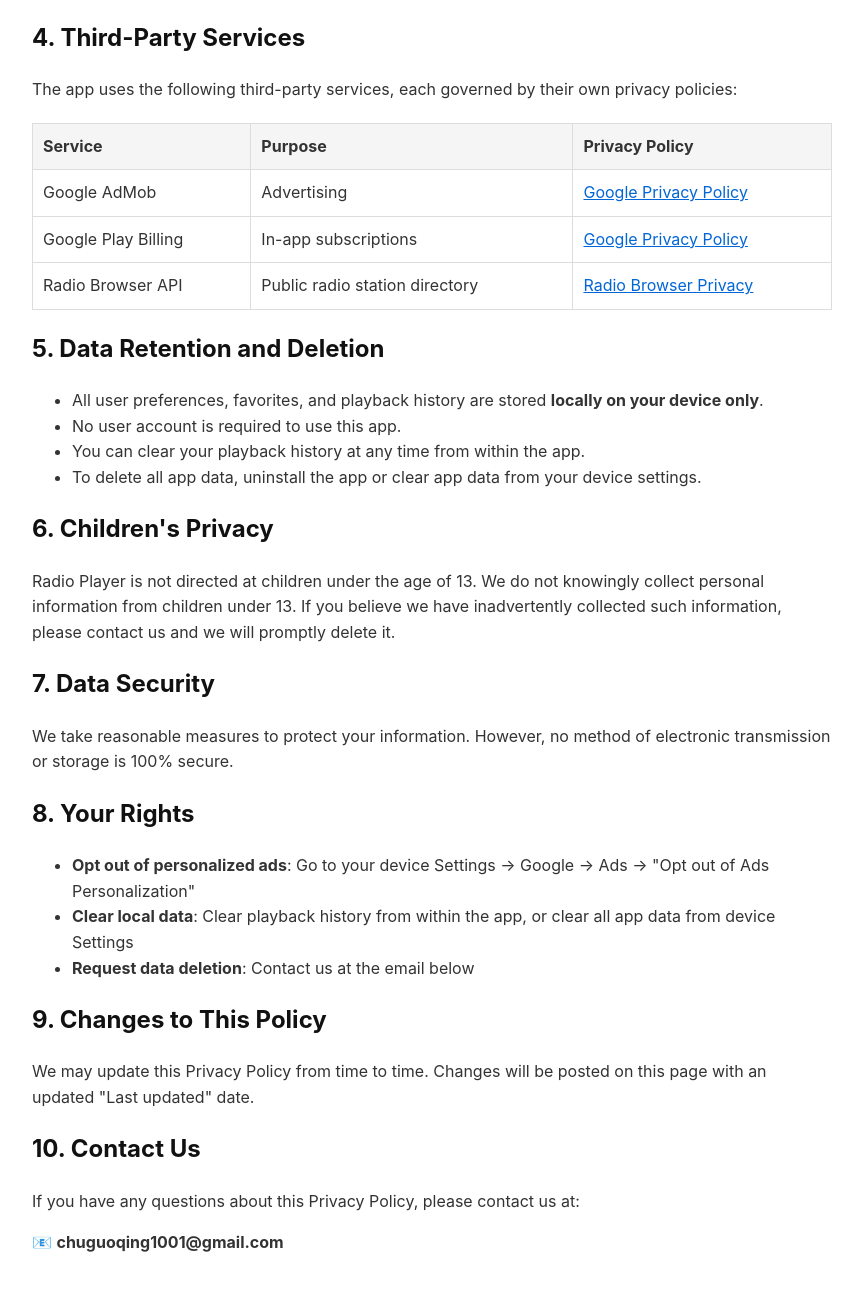
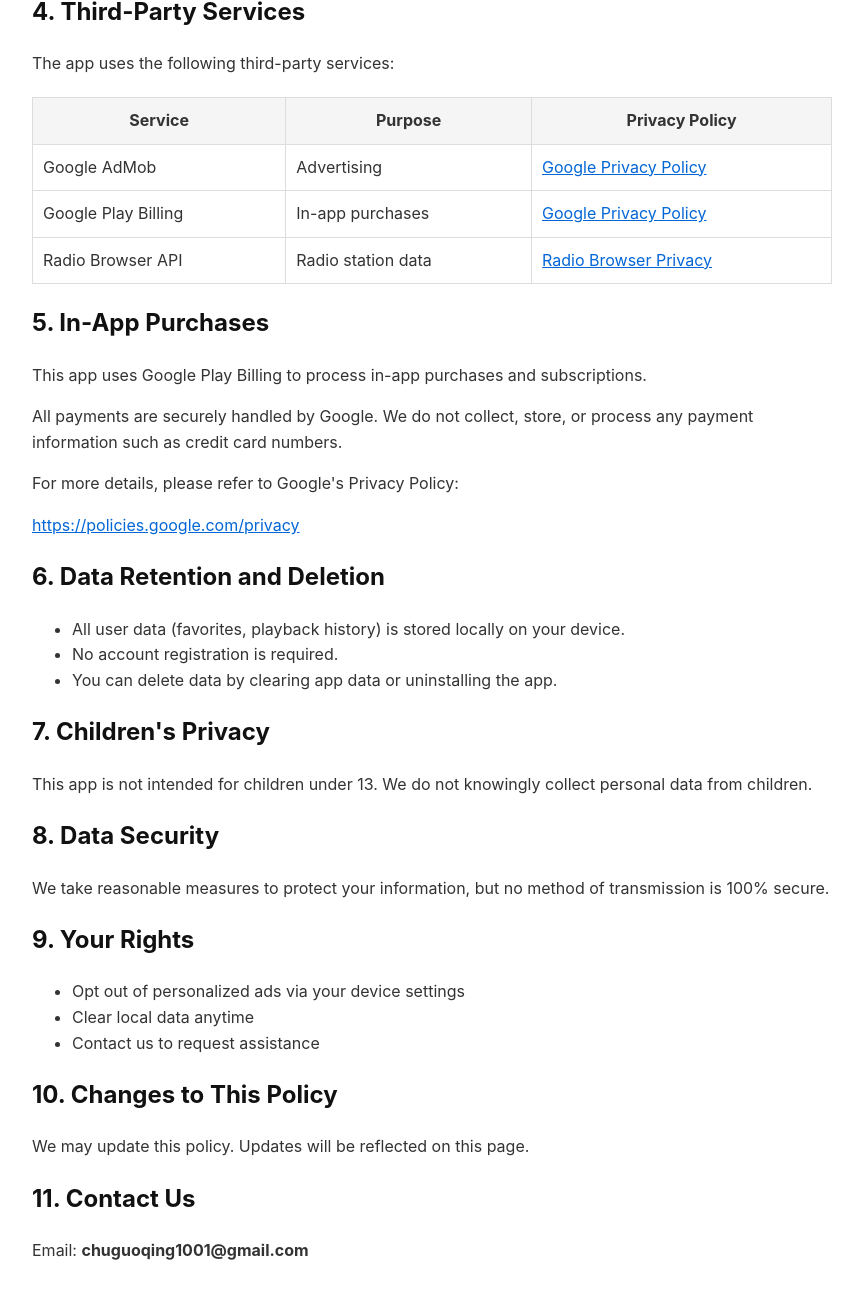
Before and after one commit to chuguoqing1001-bit/privacy-policy, a plain HTML site: page index.html in a window 1280 px wide. Shown: the part 995-2294 px from the top of the page, without its empty margins (208-1071 px from the left). Drawn offline with Linux system fonts and the light colour scheme.

Commit message:
Update index.html

```diff
--- a/index.html
+++ b/index.html
@@ -28,7 +28,6 @@
         th, td {
             border: 1px solid #ddd;
             padding: 10px;
-            text-align: left;
         }
         th {
             background-color: #f5f5f5;
@@ -53,7 +52,7 @@
 <h3>2.1 Information Collected Automatically</h3>
 <ul>
     <li><strong>Device information</strong>: device model, OS version, app version, crash logs, and session analytics — used solely to improve app stability and user experience.</li>
-    <li><strong>Advertising identifier (Google Advertising ID)</strong>: used by Google AdMob to serve ads to free-tier users.</li>
+    <li><strong>Advertising identifier (Google Advertising ID)</strong>: used by Google AdMob to serve ads.</li>
 </ul>
 
 <h3>2.2 Information You Provide</h3>
@@ -63,14 +62,14 @@
 
 <h3>2.3 Location Data</h3>
 <ul>
-    <li><strong>Approximate location</strong> (country-level, optional): detected once at first launch to auto-select local radio stations. This data is not stored on our servers.</li>
+    <li><strong>Approximate location</strong> (country-level, optional): used to suggest local radio stations. This data is not stored on our servers.</li>
 </ul>
 
 <h2>3. How We Use Your Information</h2>
 <ul>
     <li>Provide and maintain the radio streaming service</li>
-    <li>Display advertisements (free tier only; no ads for Pro subscribers)</li>
-    <li>Process and restore in-app subscription purchases via Google Play Billing</li>
+    <li>Display advertisements (free version only)</li>
+    <li>Process and restore in-app purchases via Google Play</li>
     <li>Improve app performance and fix bugs</li>
 </ul>
 
@@ -78,7 +77,7 @@
 
 <h2>4. Third-Party Services</h2>
 
-<p>The app uses the following third-party services, each governed by their own privacy policies:</p>
+<p>The app uses the following third-party services:</p>
 
 <table>
     <tr>
@@ -93,44 +92,55 @@
     </tr>
     <tr>
         <td>Google Play Billing</td>
-        <td>In-app subscriptions</td>
+        <td>In-app purchases</td>
         <td><a href="https://policies.google.com/privacy" target="_blank">Google Privacy Policy</a></td>
     </tr>
     <tr>
         <td>Radio Browser API</td>
-        <td>Public radio station directory</td>
+        <td>Radio station data</td>
         <td><a href="https://www.radio-browser.info/privacy" target="_blank">Radio Browser Privacy</a></td>
     </tr>
 </table>
 
-<h2>5. Data Retention and Deletion</h2>
+<h2>5. In-App Purchases</h2>
+
+<p>This app uses Google Play Billing to process in-app purchases and subscriptions.</p>
+
+<p>All payments are securely handled by Google. We do not collect, store, or process any payment information such as credit card numbers.</p>
+
+<p>For more details, please refer to Google's Privacy Policy:</p>
+
+<p>
+<a href="https://policies.google.com/privacy" target="_blank">
+https://policies.google.com/privacy
+</a>
+</p>
+
+<h2>6. Data Retention and Deletion</h2>
 <ul>
-    <li>All user preferences, favorites, and playback history are stored <strong>locally on your device only</strong>.</li>
-    <li>No user account is required to use this app.</li>
-    <li>You can clear your playback history at any time from within the app.</li>
-    <li>To delete all app data, uninstall the app or clear app data from your device settings.</li>
+    <li>All user data (favorites, playback history) is stored locally on your device.</li>
+    <li>No account registration is required.</li>
+    <li>You can delete data by clearing app data or uninstalling the app.</li>
 </ul>
 
-<h2>6. Children's Privacy</h2>
-<p>Radio Player is not directed at children under the age of 13. We do not knowingly collect personal information from children under 13. If you believe we have inadvertently collected such information, please contact us and we will promptly delete it.</p>
+<h2>7. Children's Privacy</h2>
+<p>This app is not intended for children under 13. We do not knowingly collect personal data from children.</p>
 
-<h2>7. Data Security</h2>
-<p>We take reasonable measures to protect your information. However, no method of electronic transmission or storage is 100% secure.</p>
+<h2>8. Data Security</h2>
+<p>We take reasonable measures to protect your information, but no method of transmission is 100% secure.</p>
 
-<h2>8. Your Rights</h2>
+<h2>9. Your Rights</h2>
 <ul>
-    <li><strong>Opt out of personalized ads</strong>: Go to your device Settings → Google → Ads → "Opt out of Ads Personalization"</li>
-    <li><strong>Clear local data</strong>: Clear playback history from within the app, or clear all app data from device Settings</li>
-    <li><strong>Request data deletion</strong>: Contact us at the email below</li>
+    <li>Opt out of personalized ads via your device settings</li>
+    <li>Clear local data anytime</li>
+    <li>Contact us to request assistance</li>
 </ul>
 
-<h2>9. Changes to This Policy</h2>
-<p>We may update this Privacy Policy from time to time. Changes will be posted on this page with an updated "Last updated" date.</p>
+<h2>10. Changes to This Policy</h2>
+<p>We may update this policy. Updates will be reflected on this page.</p>
 
-<h2>10. Contact Us</h2>
-<p>If you have any questions about this Privacy Policy, please contact us at:</p>
-
-<p>📧 <strong>chuguoqing1001@gmail.com</strong></p>
+<h2>11. Contact Us</h2>
+<p>Email: <strong>chuguoqing1001@gmail.com</strong></p>
 
 </body>
 </html>
```
